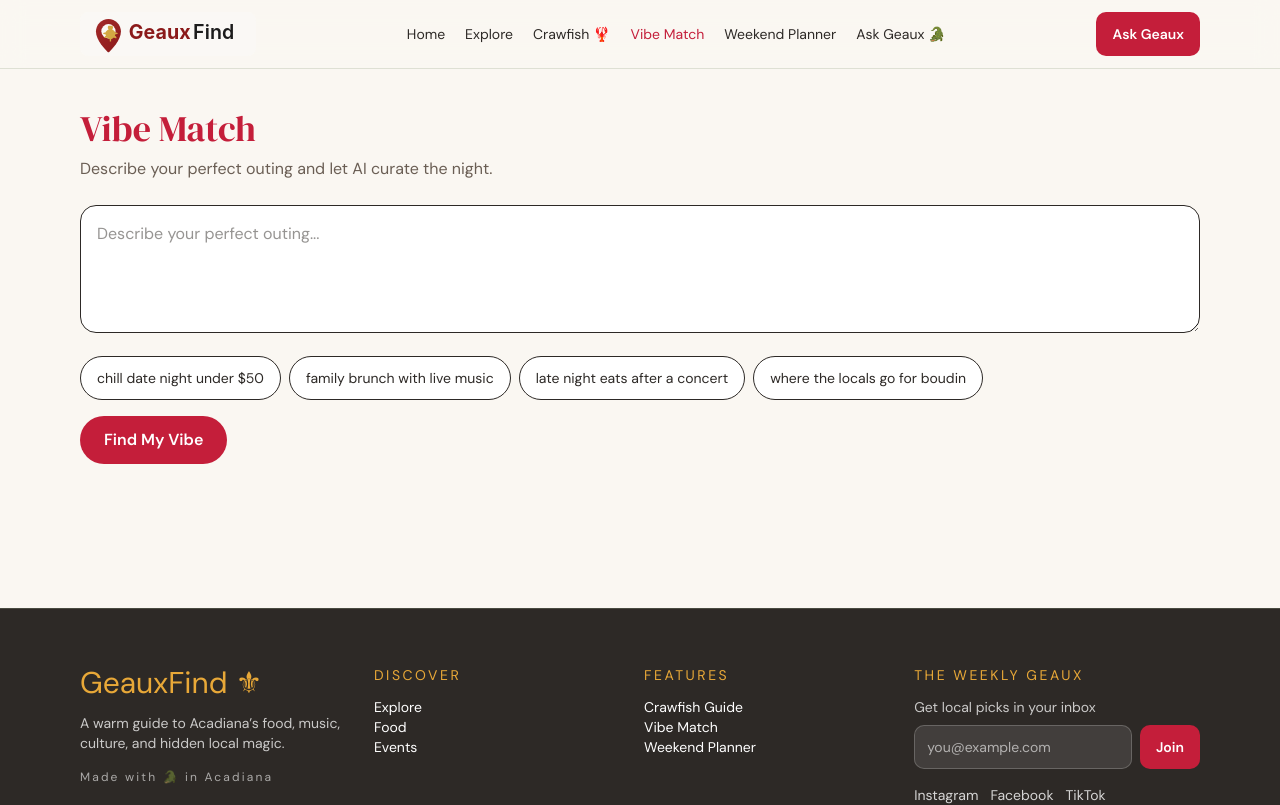
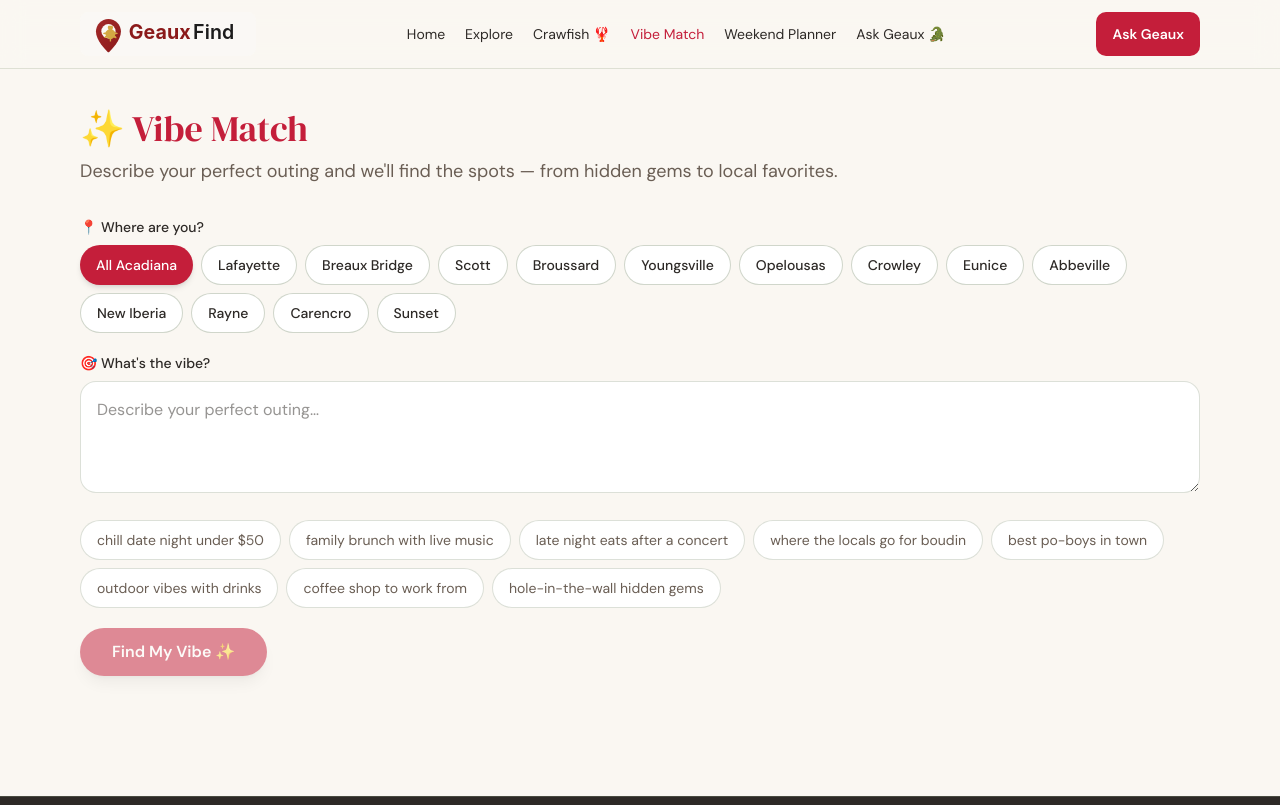
Before and after one commit to chelsea-hq/geauxfind, a Next.js app: page /vibe in a window 1280 px wide. Shown: the top 805 px of the page. Built offline with nearby package versions, Linux system fonts and the light colour scheme.

Commit message:
Vibe Match overhaul: diverse results, city filter, hidden gems emphasis

```diff
--- a/src/app/api/vibe-match/route.ts
+++ b/src/app/api/vibe-match/route.ts
@@ -1,5 +1,5 @@
 import { NextRequest, NextResponse } from "next/server";
-import { compactPlace, fallbackPicks, placeBySlugMap } from "@/lib/ai-places";
+import { allPlaces, compactPlace, placeBySlugMap } from "@/lib/ai-places";
 import { buildSearchContext } from "@/lib/search-context";
 import { callVeniceChat, extractJson } from "@/lib/venice";
 
@@ -8,22 +8,92 @@ type VibeResponse = {
   results: Array<{ slug: string; why: string }>;
 };
 
+/** Shuffle array in place (Fisher-Yates) */
+function shuffle<T>(arr: T[]): T[] {
+  const a = [...arr];
+  for (let i = a.length - 1; i > 0; i--) {
+    const j = Math.floor(Math.random() * (i + 1));
+    [a[i], a[j]] = [a[j], a[i]];
+  }
+  return a;
+}
+
+/**
+ * Build a diverse candidate pool:
+ * - Some keyword-matched results
+ * - Some random high-rated places the AI hasn't seen before
+ * - Some from less-common categories
+ * This prevents the AI from always picking the same popular spots.
+ */
+function buildDiverseCandidates(prompt: string, city?: string): ReturnType<typeof compactPlace>[] {
+  // Get keyword matches (max 40)
+  const keywordMatches = buildSearchContext(prompt, 40);
+  const keywordSlugs = new Set(keywordMatches.map((p) => p.slug));
+
+  // Filter by city if provided
+  let pool = city
+    ? allPlaces.filter((p) => p.city.toLowerCase() === city.toLowerCase())
+    : allPlaces;
+
+  // Get random places NOT in keyword matches for diversity
+  const remaining = pool.filter((p) => !keywordSlugs.has(p.slug));
+  const randomPicks = shuffle(remaining).slice(0, 40);
+
+  // Get some from underrepresented categories
+  const categories = [...new Set(allPlaces.map((p) => p.category))];
+  const categoryPicks: typeof allPlaces = [];
+  for (const cat of categories) {
+    const catPlaces = remaining.filter((p) => p.category === cat);
+    if (catPlaces.length > 0) {
+      categoryPicks.push(...shuffle(catPlaces).slice(0, 5));
+    }
+  }
+
+  // Combine and dedupe
+  const seen = new Set<string>();
+  const combined: typeof allPlaces = [];
+  for (const place of [...keywordMatches, ...categoryPicks, ...randomPicks]) {
+    if (!seen.has(place.slug)) {
+      seen.add(place.slug);
+      combined.push(place);
+    }
+  }
+
+  return combined.slice(0, 80).map(compactPlace);
+}
+
 export async function POST(request: NextRequest) {
   try {
-    const body = (await request.json()) as { prompt?: string };
+    const body = (await request.json()) as { prompt?: string; city?: string };
     const prompt = body.prompt?.trim();
+    const city = body.city?.trim();
 
     if (!prompt) return NextResponse.json({ error: "Prompt is required" }, { status: 400 });
 
-    const candidates = buildSearchContext(prompt, 120).map(compactPlace);
+    const candidates = buildDiverseCandidates(prompt, city);
+    const cityInstruction = city
+      ? `The user is in ${city} — strongly prefer places in or very near ${city}. `
+      : "";
+
     const content = await callVeniceChat({
-      maxTokens: 650,
-      temperature: 0.6,
+      maxTokens: 700,
+      temperature: 0.85, // Higher temp = more creative/varied picks
       messages: [
-        { role: "system", content: "You are an Acadiana outing concierge. Return only JSON." },
+        {
+          role: "system",
+          content:
+            "You are an Acadiana local who knows EVERY spot — not just the famous ones. " +
+            "You love recommending hidden gems, neighborhood joints, and underrated favorites alongside the classics. " +
+            "Mix it up! Include at least 2 lesser-known or surprising picks. Return only JSON.",
+        },
         {
           role: "user",
-          content: `User vibe request: ${prompt}\n\nCandidate places:\n${JSON.stringify(candidates)}\n\nReturn JSON: {\"summary\": string, \"results\": [{\"slug\": string, \"why\": string}]} with 5-8 results.`,
+          content:
+            `User vibe: ${prompt}\n${cityInstruction}\n` +
+            `Candidate places (pick from these, but VARY your choices — don't always pick the obvious ones):\n` +
+            `${JSON.stringify(candidates)}\n\n` +
+            `Return JSON: {"summary": string, "results": [{"slug": string, "why": string}]} with 6-8 results. ` +
+            `Include a mix of well-known and hidden gems. Each "why" should be specific to the user's vibe, not generic.`,
         },
       ],
     });
@@ -43,7 +113,12 @@ export async function POST(request: NextRequest) {
 
     return NextResponse.json({ summary: parsed.summary || "Your curated vibe match.", results });
   } catch {
-    const results = fallbackPicks(6).map((place) => ({ ...place, why: "Highly rated, versatile local favorite." }));
-    return NextResponse.json({ summary: "Here are trusted local picks while AI warms up.", results });
+    // Fallback: random diverse picks instead of always the same featured places
+    const randomFallback = shuffle(allPlaces.filter((p) => p.rating >= 4.0)).slice(0, 6);
+    const results = randomFallback.map((place) => ({
+      ...place,
+      why: "A local favorite worth checking out.",
+    }));
+    return NextResponse.json({ summary: "Here are some great local picks for you.", results });
   }
 }
--- a/src/app/vibe/page.tsx
+++ b/src/app/vibe/page.tsx
@@ -4,17 +4,28 @@ import { FormEvent, useState } from "react";
 import { PlaceCard } from "@/components/cards/PlaceCard";
 import { Place } from "@/types";
 
+const CITIES = [
+  "Lafayette", "Breaux Bridge", "Scott", "Broussard", "Youngsville",
+  "Opelousas", "Crowley", "Eunice", "Abbeville", "New Iberia",
+  "Rayne", "Carencro", "Sunset",
+];
+
 const suggestions = [
   "chill date night under $50",
   "family brunch with live music",
   "late night eats after a concert",
   "where the locals go for boudin",
+  "best po-boys in town",
+  "outdoor vibes with drinks",
+  "coffee shop to work from",
+  "hole-in-the-wall hidden gems",
 ];
 
 type VibeResult = Place & { why: string };
 
 export default function VibePage() {
   const [prompt, setPrompt] = useState("");
+  const [city, setCity] = useState("");
   const [summary, setSummary] = useState("");
   const [results, setResults] = useState<VibeResult[]>([]);
   const [loading, setLoading] = useState(false);
@@ -28,7 +39,7 @@ export default function VibePage() {
       const res = await fetch("/api/vibe-match", {
         method: "POST",
         headers: { "Content-Type": "application/json" },
-        body: JSON.stringify({ prompt: prompt.trim() }),
+        body: JSON.stringify({ prompt: prompt.trim(), city: city || undefined }),
       });
       const data = await res.json();
       setSummary(data?.summary || "");
@@ -40,38 +51,103 @@ export default function VibePage() {
 
   return (
     <main className="mx-auto max-w-6xl px-4 py-10">
-      <h1 className="font-serif text-4xl text-[var(--cajun-red)]">Vibe Match</h1>
-      <p className="mt-2 text-[var(--warm-gray)]">Describe your perfect outing and let AI curate the night.</p>
+      <div className="mb-8">
+        <h1 className="font-serif text-4xl text-[var(--cajun-red)]">✨ Vibe Match</h1>
+        <p className="mt-2 text-lg text-[var(--warm-gray)]">
+          Describe your perfect outing and we&apos;ll find the spots — from hidden gems to local favorites.
+        </p>
+      </div>
 
-      <form onSubmit={onSubmit} className="mt-6 space-y-4">
+      <form onSubmit={onSubmit} className="space-y-5">
+        {/* City selector */}
+        <div>
+          <label className="mb-2 block text-sm font-medium text-[var(--cast-iron)]">📍 Where are you?</label>
+          <div className="flex flex-wrap gap-2">
+            <button
+              type="button"
+              onClick={() => setCity("")}
+              className={`min-h-10 rounded-full px-4 py-2 text-sm font-medium transition-all duration-200 ${
+                !city
+                  ? "bg-[var(--cajun-red)] text-white shadow-md"
+                  : "border border-[var(--spanish-moss)]/40 bg-white text-[var(--cast-iron)] hover:border-[var(--cajun-red)]/40"
+              }`}
+            >
+              All Acadiana
+            </button>
+            {CITIES.map((c) => (
+              <button
+                key={c}
+                type="button"
+                onClick={() => setCity(c === city ? "" : c)}
+                className={`min-h-10 rounded-full px-4 py-2 text-sm font-medium transition-all duration-200 ${
+                  city === c
+                    ? "bg-[var(--cajun-red)] text-white shadow-md"
+                    : "border border-[var(--spanish-moss)]/40 bg-white text-[var(--cast-iron)] hover:border-[var(--cajun-red)]/40"
+                }`}
+              >
+                {c}
+              </button>
+            ))}
+          </div>
+        </div>
+
+        {/* Vibe input */}
+        <div>
+          <label htmlFor="vibe-input" className="mb-2 block text-sm font-medium text-[var(--cast-iron)]">🎯 What&apos;s the vibe?</label>
           <textarea
+            id="vibe-input"
             value={prompt}
             onChange={(e) => setPrompt(e.target.value)}
-          placeholder="Describe your perfect outing..."
-          className="min-h-32 w-full rounded-2xl border bg-white p-4 text-base outline-none focus:ring-2 focus:ring-[var(--bayou-gold)]"
+            placeholder="Describe your perfect outing…"
+            className="min-h-28 w-full rounded-2xl border border-[var(--spanish-moss)]/30 bg-white p-4 text-base text-[var(--cast-iron)] outline-none transition-shadow duration-200 focus:ring-2 focus:ring-[var(--sunset-gold)]"
           />
+        </div>
+
+        {/* Suggestion chips */}
         <div className="flex flex-wrap gap-2">
           {suggestions.map((chip) => (
-            <button key={chip} type="button" onClick={() => setPrompt(chip)} className="min-h-11 rounded-full border bg-white px-4 py-2 text-sm hover:bg-[var(--cream-bg)]">
+            <button
+              key={chip}
+              type="button"
+              onClick={() => setPrompt(chip)}
+              className={`min-h-10 rounded-full border px-4 py-2 text-sm transition-all duration-200 hover:scale-105 ${
+                prompt === chip
+                  ? "border-[var(--sunset-gold)] bg-[var(--sunset-gold)]/10 text-[var(--cast-iron)]"
+                  : "border-[var(--spanish-moss)]/30 bg-white text-[var(--warm-gray)] hover:border-[var(--sunset-gold)]/50 hover:bg-[var(--cream)]"
+              }`}
+            >
               {chip}
             </button>
           ))}
         </div>
-        <button type="submit" disabled={loading} className="min-h-11 rounded-full bg-[var(--cajun-red)] px-6 py-3 font-semibold text-white disabled:opacity-60">
-          {loading ? "Matching your vibe..." : "Find My Vibe"}
+
+        <button
+          type="submit"
+          disabled={loading || !prompt.trim()}
+          className="min-h-12 rounded-full bg-[var(--cajun-red)] px-8 py-3 text-base font-semibold text-white shadow-lg transition-all duration-200 hover:translate-y-[-1px] hover:shadow-xl active:scale-[0.98] disabled:opacity-50"
+        >
+          {loading ? "Matching your vibe…" : "Find My Vibe ✨"}
         </button>
       </form>
 
-      {summary && <div className="mt-8 rounded-2xl border bg-white p-5 text-sm">🤖 {summary}</div>}
+      {summary && (
+        <div className="fade-up mt-10 rounded-2xl border border-[var(--sunset-gold)]/30 bg-[var(--sunset-gold)]/5 p-5">
+          <p className="text-sm text-[var(--cast-iron)]">🐊 {summary}</p>
+        </div>
+      )}
 
-      <div className="mt-6 grid gap-6 md:grid-cols-2 lg:grid-cols-3">
-        {results.map((place) => (
-          <div key={place.slug} className="space-y-3">
+      {results.length > 0 && (
+        <div className="mt-8 grid gap-6 md:grid-cols-2 lg:grid-cols-3">
+          {results.map((place, i) => (
+            <div key={place.slug} className="fade-up space-y-3" style={{ animationDelay: `${i * 80}ms` }}>
               <PlaceCard place={place} />
-            <p className="rounded-xl border bg-white p-3 text-sm text-[var(--cast-iron)]/85">✨ {place.why}</p>
+              <p className="rounded-xl border border-[var(--moss)]/20 bg-[var(--moss)]/5 p-3 text-sm text-[var(--cast-iron)]/85">
+                ✨ {place.why}
+              </p>
             </div>
           ))}
         </div>
+      )}
     </main>
   );
 }
```
Lines whose indentation alone changed are shown as unchanged.
